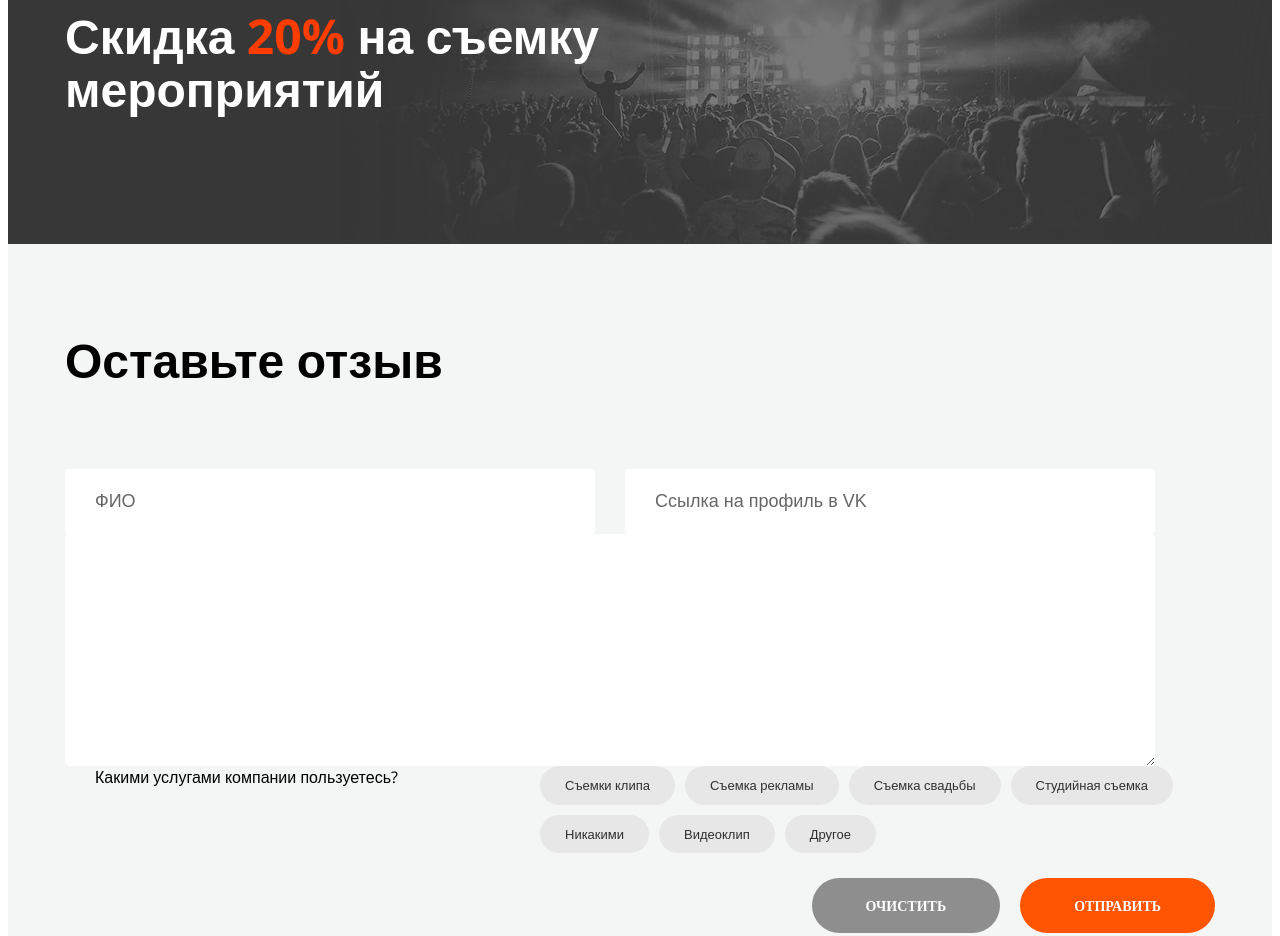
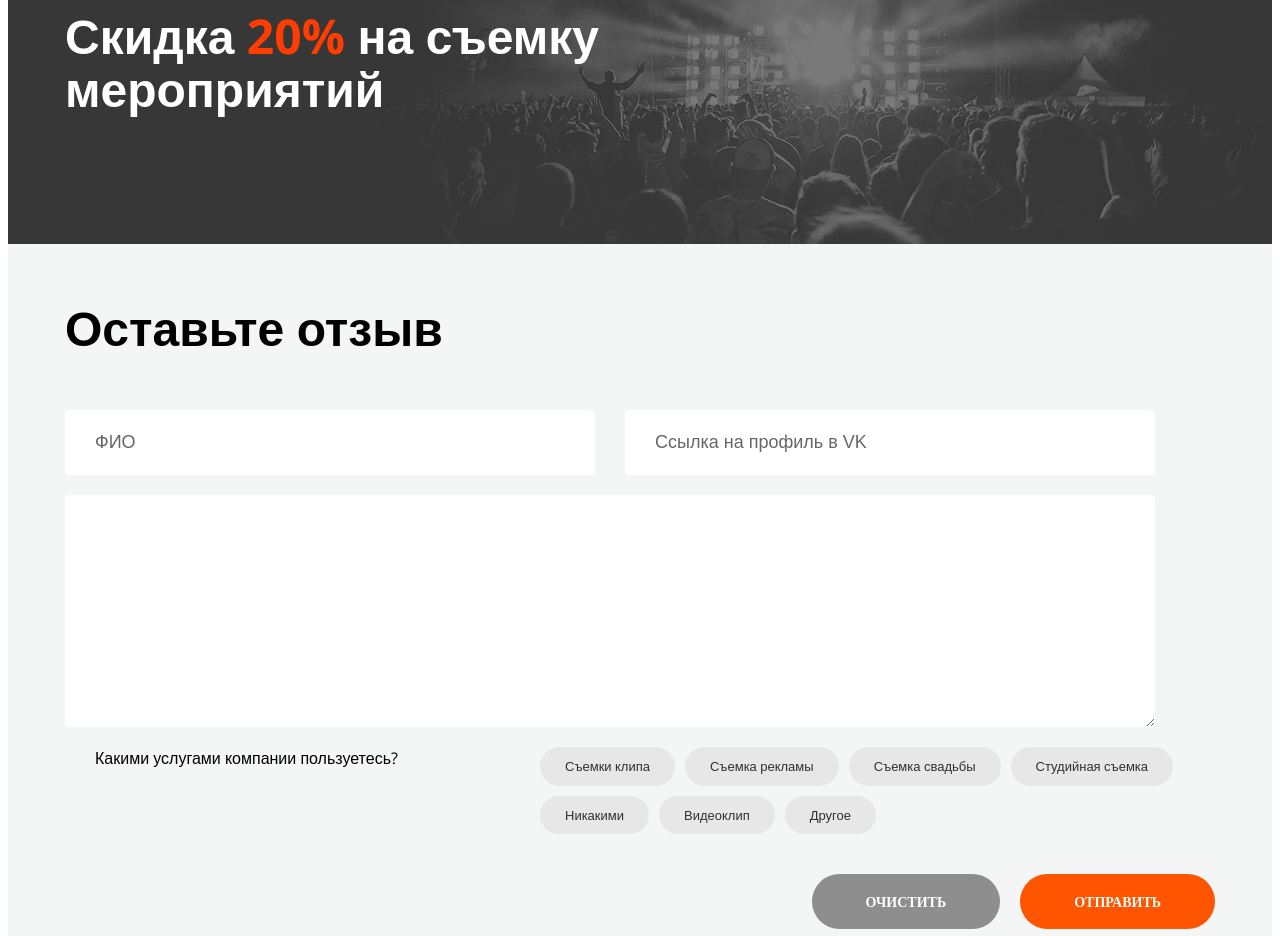
Before and after one commit to Ivan20066/reviews, a plain HTML site: page index.html in a window 1280 px wide. Shown: the part 2151-3087 px from the top of the page. Drawn offline with nearby package versions, Linux system fonts and the light colour scheme.

Commit message:
по пикселю выровнял

```diff
--- a/css/main.css
+++ b/css/main.css
@@ -507,12 +507,13 @@ margin-right: 0;
 .inner-section__title {
     font-size: 48px;
     font-weight: bold;
-    margin-bottom: 75px;
+    margin-bottom: 48px;
 }
 .inner-section {
 background: #F4F5F5;
     color: #000;
-    padding: 82px 0;
+    padding: 50px 0;
+    margin-bottom: 53px;
 }
 .inner-section--bg--grey {
     background:#F4F5F5 ;
@@ -628,6 +629,7 @@ background: #F4F5F5;
 .form__row{
     display: flex;
     margin-right: 30px;
+    margin-bottom: 20px;
 }
 .form__input {
     flex: 1;
@@ -650,7 +652,7 @@ background: #F4F5F5;
 }
 .form__controls {
     display: flex;
-    margin-bottom: 15px;
+    margin-bottom: 30px;
 }
 .form__controls-title {
     width: 40%;
```
